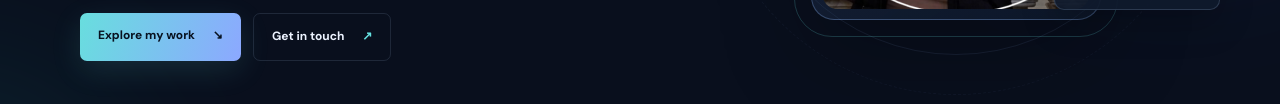
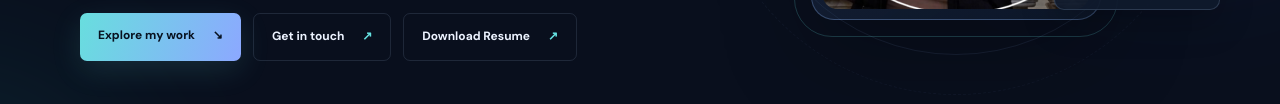
Before and after one commit to AshleshaN257/ashleshan257.github.io, a plain HTML site: page index.html in a window 1280 px wide. Shown: the part 580-684 px from the top of the page. Drawn offline with Linux system fonts and the light colour scheme.

Commit message:
Add 'Download Resume' button to hero section

```diff
--- a/index.html
+++ b/index.html
@@ -31,6 +31,7 @@
         <div class="hero-actions">
           <a class="button button-primary" href="#projects">Explore my work <span>↘</span></a>
           <a class="button button-ghost" href="#contact">Get in touch <span>↗</span></a>
+          <a class="button button-ghost" href="#contact">Download Resume <span>↗</span></a>
         </div>
         <div class="hero-meta"><span><i class="meta-icon">⌖</i> Toronto, Ontario</span><span><i class="meta-icon">✦</i> DevOps & Business Analysis</span></div>
       </div>
```
